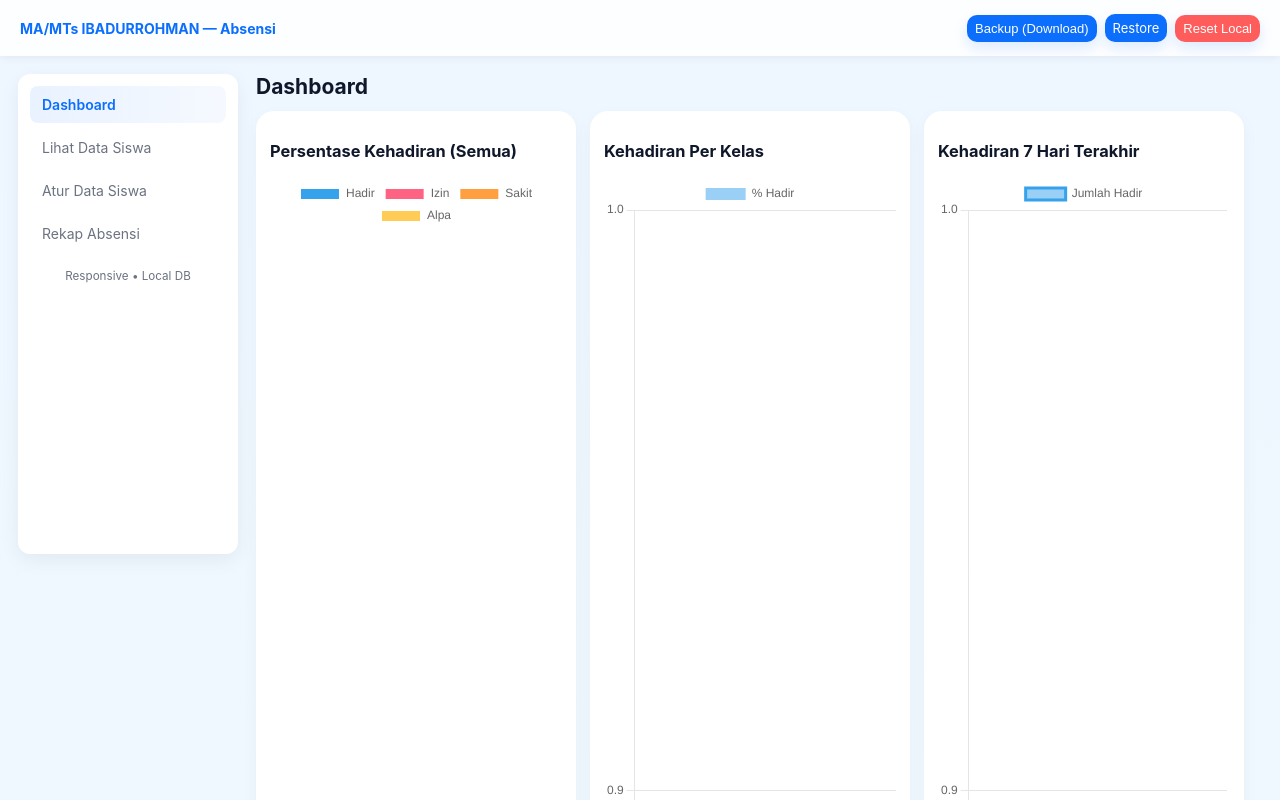
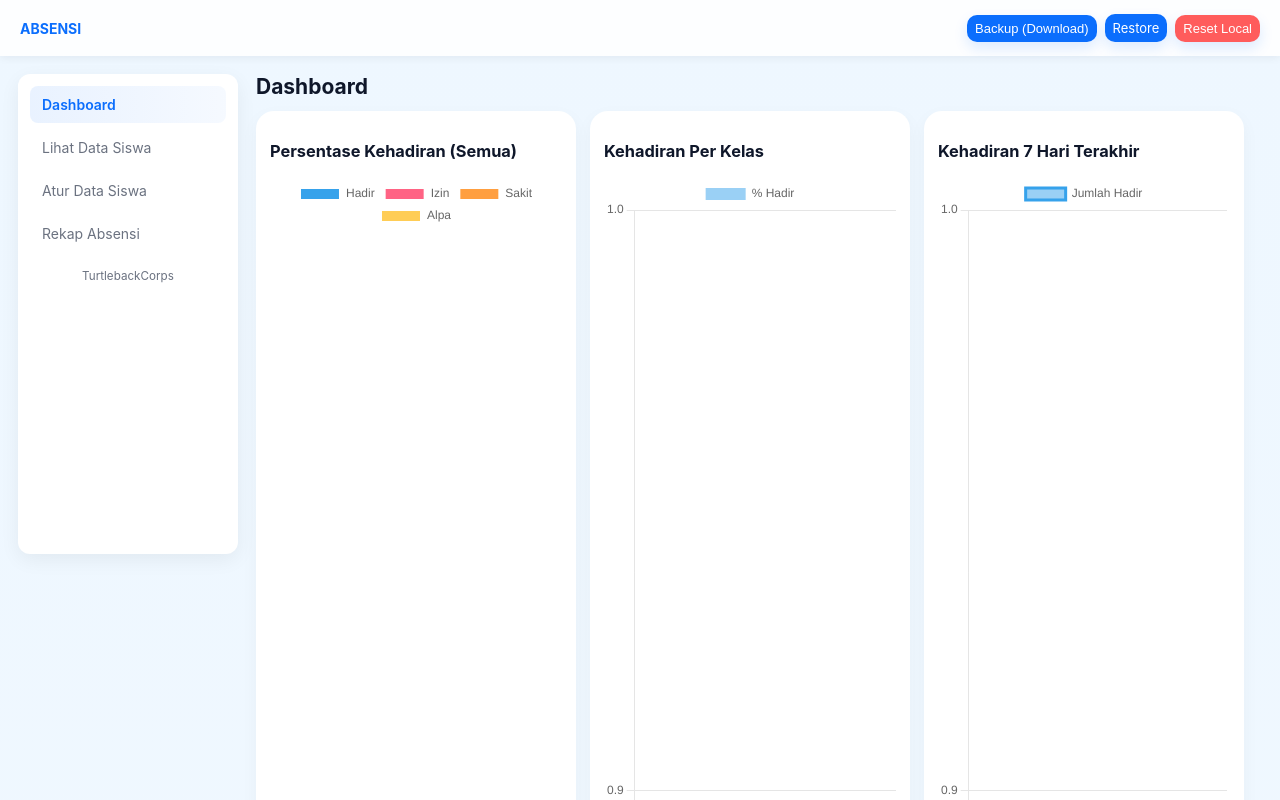
Before and after one commit to AangNA21/Sistem-Rekap-Absensi-Siswa, a plain HTML site: page index.html in a window 1280 px wide. Shown: the top 800 px of the page. Drawn offline with nearby package versions, Linux system fonts and the light colour scheme.

Commit message:
Update index.html

```diff
--- a/index.html
+++ b/index.html
@@ -15,7 +15,7 @@
 </head>
 <body>
   <header class="topbar">
-    <div class="brand">MA/MTs IBADURROHMAN — Absensi</div>
+    <div class="brand">ABSENSI</div>
     <div class="actions">
       <button id="btnBackup" class="btn small">Backup (Download)</button>
       <label class="btn small upload">
@@ -35,7 +35,7 @@
         <li data-page="rekap">Rekap Absensi</li>
       </ul>
       <div class="sidebar-footer">
-        <small>Responsive • Local DB</small>
+        <small>TurtlebackCorps</small>
       </div>
     </nav>
 
@@ -113,7 +113,7 @@
   </main>
 
   <footer class="footer">
-    <small>Created for MA/MTs IBADURROHMAN — LocalStorage DB • Backup via JSON</small>
+    <small>Created for MA/MTs IBADURROHMAN — • Backup via JSON</small>
   </footer>
 
   <script src="app.js"></script>
```
